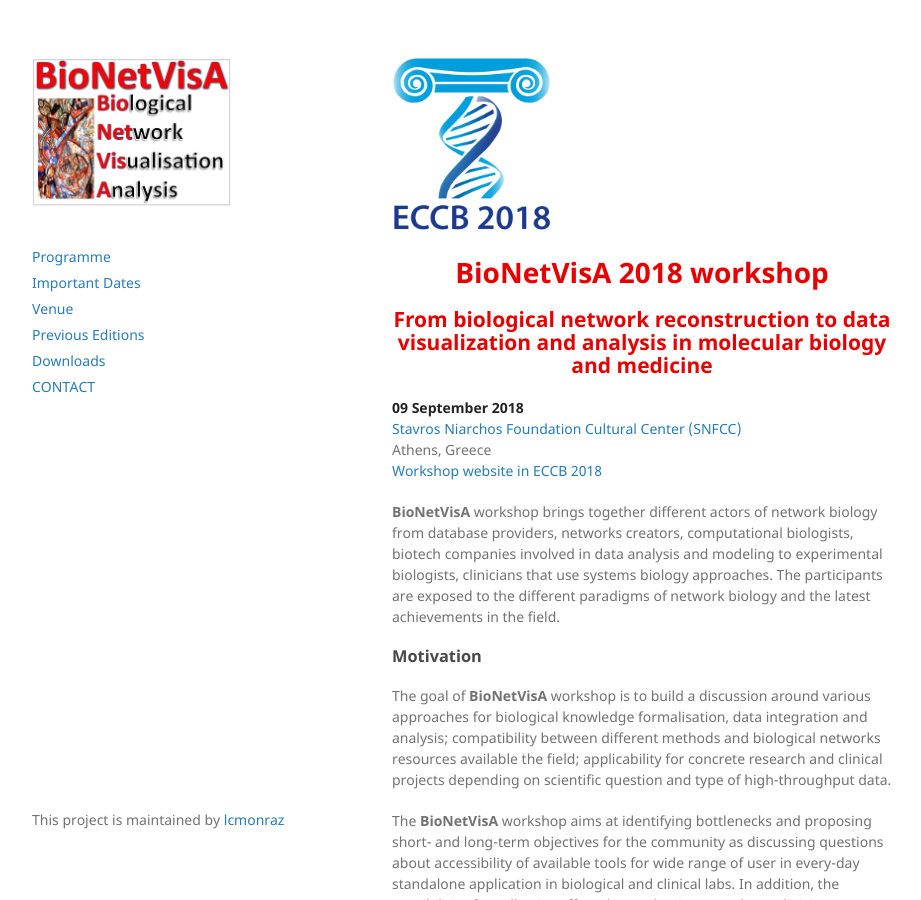
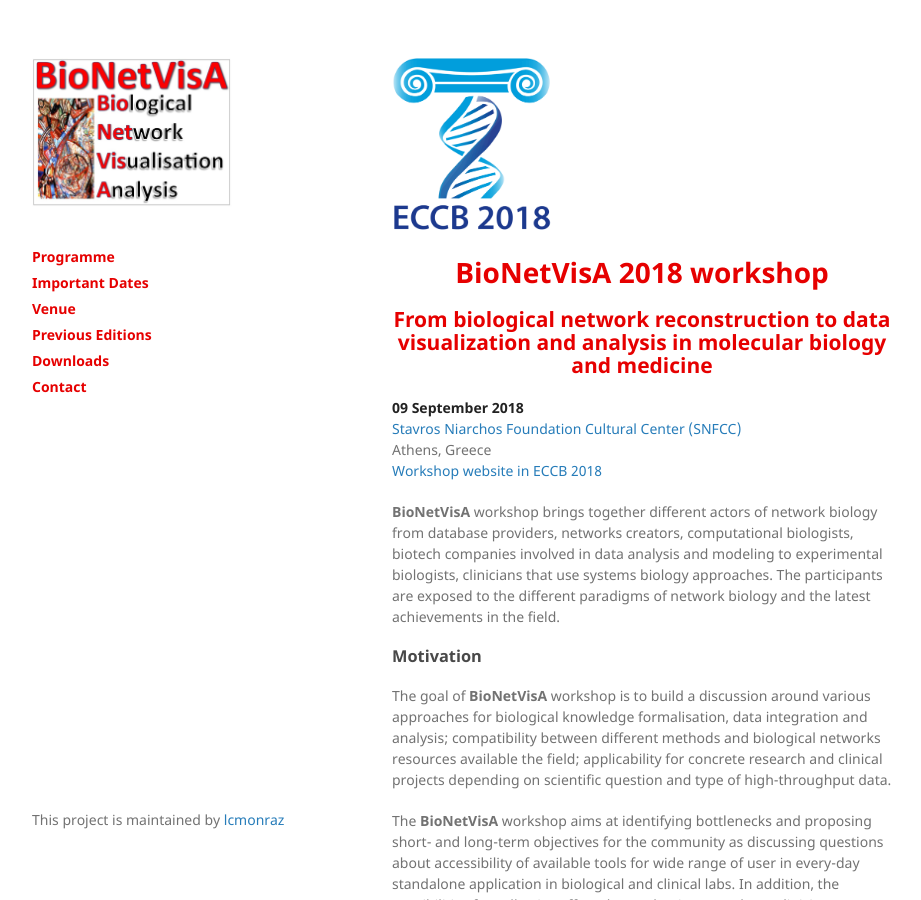
Before and after one commit to lcmonraz/Bionetvisa.github.io, a Jekyll site: the page built from index.md, in a window 1280 px wide and 900 px high. Shown: the whole window, without its empty margins (178-1099 px from the left). Built offline with Jekyll 4.4.1, drawn with Linux system fonts in a browser that asks for light colours.

Commit message:
Update default.html

```diff
--- a/_layouts/default.html
+++ b/_layouts/default.html
@@ -21,12 +21,12 @@
       <br />
       <br />
 
-        <p style="line-height:6px;"><a href="/programme">Programme</a></p>
-        <p style="line-height:6px;"><a href="/importantdates">Important Dates</a></p>
-        <p style="line-height:6px;"><a href="/venue">Venue</a></p>
-        <p style="line-height:6px;"><a href="/previous">Previous Editions</a></p>
-        <p style="line-height:6px;"><a href="/downloads">Downloads</a></p>
-        <p style="line-height:6px;"><a href="/contact">CONTACT</a></p>
+        <p style="line-height:6px;"><a href="/programme"><font color="#e60000"><b>Programme</b></font></a></p>
+        <p style="line-height:6px;"><a href="/importantdates"><font color="#e60000"><b>Important Dates</b></font></a></p>
+        <p style="line-height:6px;"><a href="/venue"><font color="#e60000"><b>Venue</b></font></a></p>
+        <p style="line-height:6px;"><a href="/previous"><font color="#e60000"><b>Previous Editions</b></font></a></p>
+        <p style="line-height:6px;"><a href="/downloads"><font color="#e60000"><b>Downloads</b></font></a></p>
+        <p style="line-height:6px;"><a href="/contact"><font color="#e60000"><b>Contact</b></font></a></p>
 
       </header>
 
```
